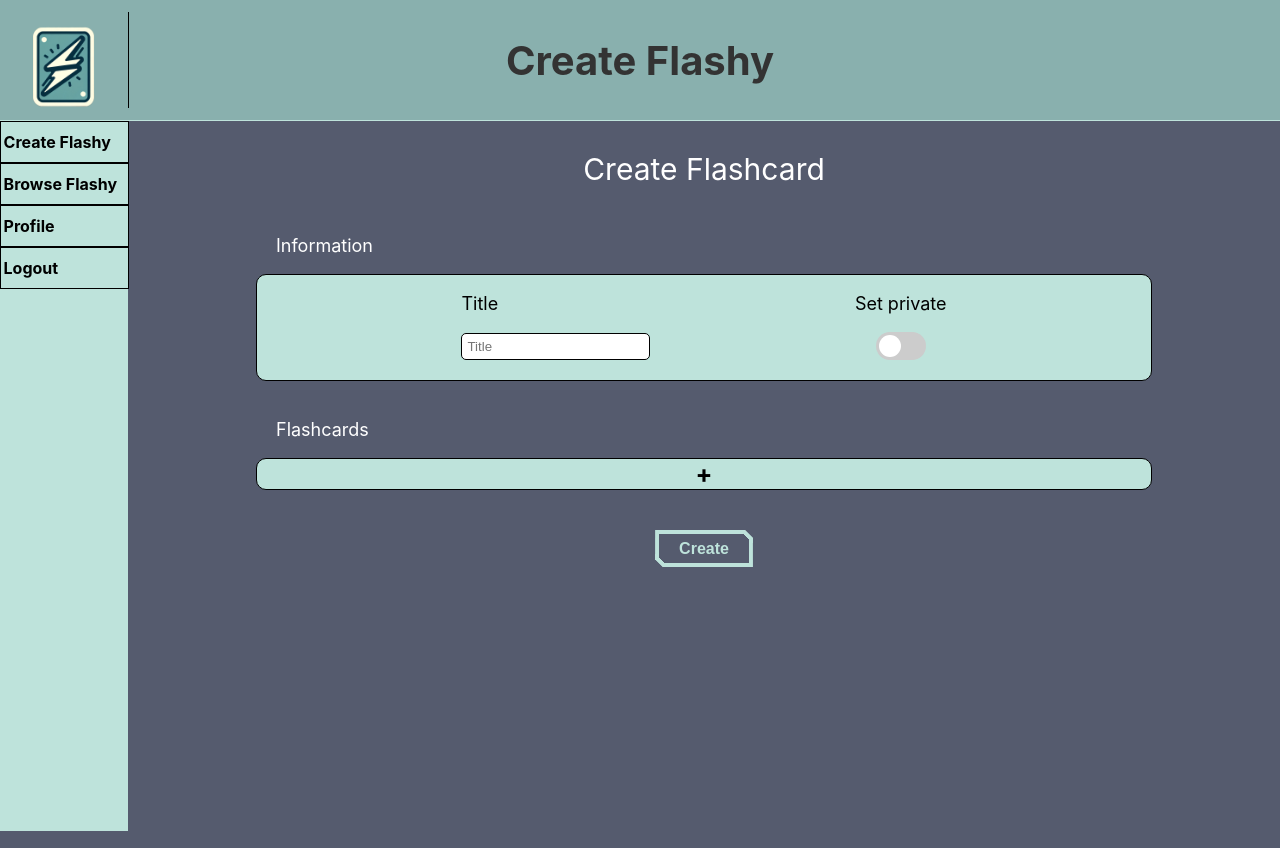
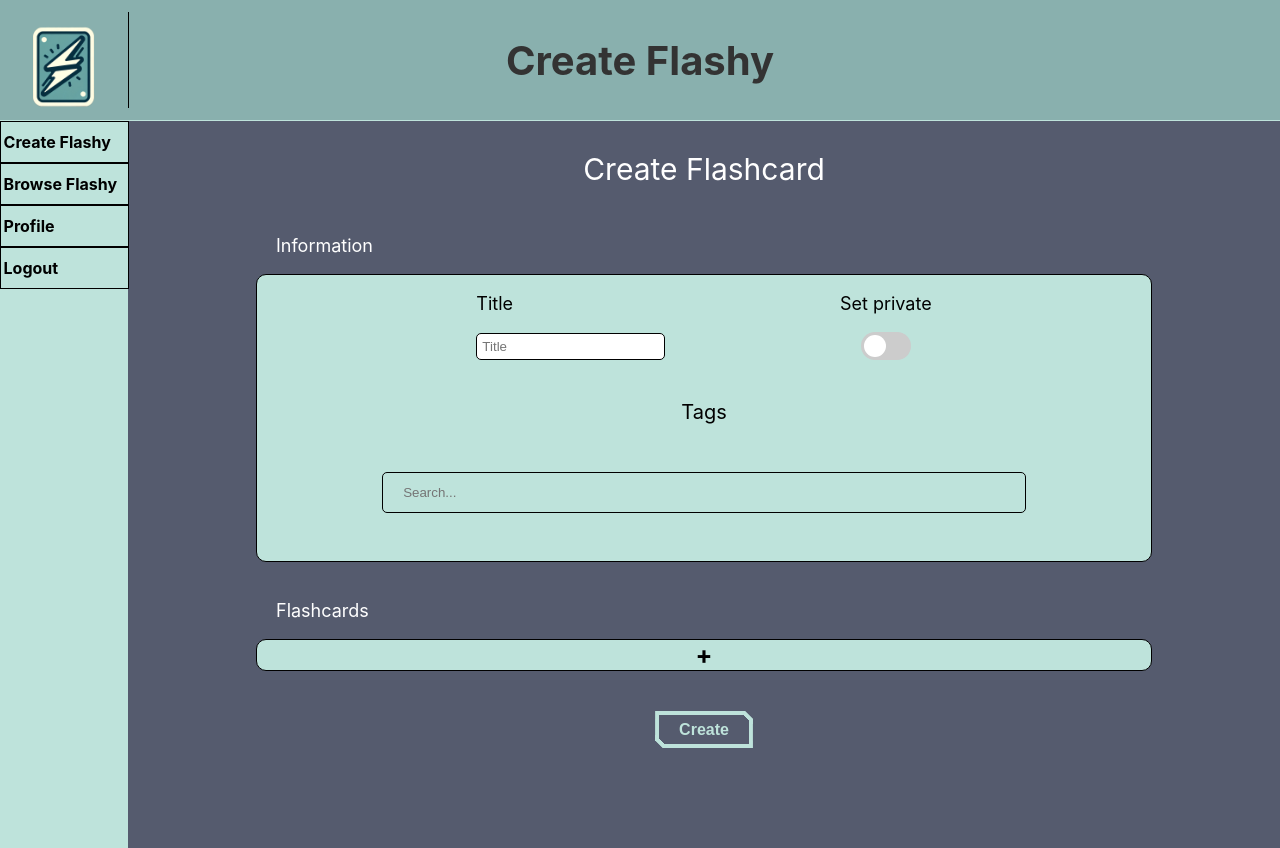
Before and after one commit to ThomasHWik/Flashy-frontend, a React (Create React App) app: page /createFlashy in a window 1280 px wide. Built offline with nearby package versions, Linux system fonts and the light colour scheme.

Commit message:
implementet tags in create and edit flashy

```diff
--- a/public/index.html
+++ b/public/index.html
@@ -15,7 +15,6 @@
       manifest.json provides metadata used when your web app is installed on a
       user's mobile device or desktop. See https://developers.google.com/web/fundamentals/web-app-manifest/
     -->
-    <link rel="manifest" href="%PUBLIC_URL%/manifest.json" />
     <!--
       Notice the use of %PUBLIC_URL% in the tags above.
       It will be replaced with the URL of the `public` folder during the build.
--- a/src/components/createFlashy.js
+++ b/src/components/createFlashy.js
@@ -2,6 +2,9 @@ import React, { useEffect } from 'react'
 import './css/edit.css'
 import { Checkbox } from "@mui/material";
 import Navbar from './navbar'
+import TagSearch from './misc/TagSearch'
+import { IoIosRemoveCircle } from "react-icons/io";
+
 
 function CreateFlashy() {
 
@@ -13,12 +16,22 @@ function CreateFlashy() {
 
     const [isPrivate, setIsPrivate] = React.useState(false);
 
+    const [tags, setTags] = React.useState([]);
+
 
     const uuid = new URLSearchParams(window.location.search).get("uuid");
 
     function handleIsPrivate(e) {
         setIsPrivate(e.target.checked);
 
+    }
+
+    function handleaddtag(tag) {
+        if (tags.indexOf(tag) !== -1) {
+            return;
+        } else {
+        setTags([...tags, tag]);
+        }
     }
 
     function setCardValue(question, answer, index) {
@@ -53,7 +66,7 @@ function CreateFlashy() {
         setDisableConfirm(true);
         let cards = [];
         questions.forEach((card) => {
-                cards.push({ question: card[0], answer: card[1]});
+            cards.push({ question: card[0], answer: card[1] });
         });
 
         const result = await fetch("http://localhost:8080/flashcard/create",
@@ -62,7 +75,7 @@ function CreateFlashy() {
                     "Authorization": "Bearer " + localStorage.getItem("flashyToken"),
                     "Content-Type": "application/json"
                 },
-                method: "POST", body: JSON.stringify({ name: name, cards: cards, isprivate: isPrivate ? 1 : 0 })
+                method: "POST", body: JSON.stringify({ name: name, cards: cards, tags: tags, isprivate: isPrivate ? 1 : 0 })
             }
         )
         const status = result.status;
@@ -88,6 +101,7 @@ function CreateFlashy() {
                     <p>Information</p>
                     <div className='editheadercontainer'>
                         <div>
+                            <div>
                                 <p>Title</p>
                                 <input className='titleInput' onChange={(e) => updateName(e)} placeholder='Title' value={name}></input>
                             </div>
@@ -99,7 +113,26 @@ function CreateFlashy() {
                                 </label>
                             </div>
                         </div>
+                        <p className='edit_tagheader'>Tags</p>
+                        <div className='edit_currenttags_container'>
+
+                            <div>
+                                {tags.map((tag) => {
+                                    return <div className='edit_chosentag' key={tag}>
+                                <IoIosRemoveCircle className='edit_removetagicon' color='#bb1818' onClick={() => setTags([...tags.filter(x => x !== tag)])} /> <span>{tag}</span>
                                     </div>
+                                })}
+                            </div>
+                        </div>
+                        <div className='edit_searchtag_container'>
+                            <TagSearch onaddtag={handleaddtag} />
+                        </div>
+                    </div>
+
+
+                </div>
+
+
 
                 <div className='editsectioncontainer'>
                     <p>Flashcards</p>
--- a/src/components/css/edit.css
+++ b/src/components/css/edit.css
@@ -154,14 +154,25 @@ button:active {
     font-size: 20px;
 }
 
-.editheadercontainer{
+.editheadercontainer {
+    background-color: #BEE3DB;
     border: .5px solid;
+    flex-direction: row;
+
+
+
+}
+
+.editheadercontainer>div{
     display: flex;
-    flex-direction: row;
     justify-content: space-evenly;
+
+
     background-color: #BEE3DB;
+    width: 90%;
+    margin-left: 5%;
 }
-.editheadercontainer div {
+.editheadercontainer>div div {
 
 
     display: flex;
@@ -345,3 +356,60 @@ input:checked + .slider:before {
     -ms-transform: translateX(21px);
     transform: translateX(21px);
 }
+
+.editheadercontainer {
+    text-align: center;
+
+
+}
+
+
+.edit_tagheader {
+    font-size: 20px;
+}
+
+.edit_currenttags_container {
+    display: flex;
+}
+
+.edit_chosentag {
+    margin: 10px;
+    padding: 10px;
+    border-radius: 10px;
+    background-color: #BEE3DB;
+}
+
+.edit_chosentag {
+    display: flex;
+    flex-direction: row !important;
+    justify-content: center;
+    align-items: center;
+
+    background-color: turquoise ;
+    width: fit-content;
+    padding: 4px !important;
+}
+
+.edit_chosentag > .edit_removetagicon:hover {
+    cursor: pointer;
+
+}
+
+
+.edit_chosentag > span {
+    margin: 5px;
+    padding: 0;
+
+}
+
+.edit_currenttags_container > div {
+    display: flex;
+    flex-direction: row !important;
+    flex-wrap: wrap;
+}
+
+
+.edit_searchtag_container > div {
+    width: 80%;
+
+}
--- /dev/null
+++ b/src/components/css/tagsearch.css
@@ -0,0 +1,46 @@
+.tagsearch_container {
+  display: flex;
+  flex-direction: column;
+  width: 100%;
+
+
+}
+
+.tagsearch_search input {
+    border: .5px solid !important;
+}
+
+.tagsearch_searchresult {
+    display: flex;
+    justify-content: center;
+    align-items: center;
+    border-radius: 10px;
+
+    background-color: turquoise;
+    margin: 10px;
+    width: fit-content;
+    padding: 4px;
+    font-weight: 700;
+}
+
+.tagsearch_searchresult:hover {
+    background-color: #00b3b3;
+    cursor: pointer;
+}
+
+.tagsearch_searchresult:active {
+    background-color: #008080;
+}
+
+.tagsearch_resultcontainer {
+    display: flex;
+    width: 100%;
+
+    align-items: center;
+    justify-content: center;
+    flex-wrap: wrap;
+}
+
+.tagsearch_resultcontainer {
+    flex-direction: row !important;
+}
--- a/src/components/edit.js
+++ b/src/components/edit.js
@@ -1,7 +1,9 @@
 import React, { useEffect } from 'react'
 import './css/edit.css'
-import { Checkbox, ToggleButton } from "@mui/material";
 import Navbar from './navbar'
+import TagSearch from './misc/TagSearch'
+import { IoIosRemoveCircle } from "react-icons/io";
+import './css/tagsearch.css';
 
 function Edit() {
 
@@ -16,12 +18,24 @@ function Edit() {
 
     const [disableConfirm, setDisableConfirm] = React.useState(false);
 
+    const [tags, setTags] = React.useState([]);
+
+
+
     const [username, setUsername] = React.useState("");
 
     const [isPrivate, setIsPrivate] = React.useState(false);
 
 
     const uuid = new URLSearchParams(window.location.search).get("uuid");
+
+    function handleaddtag(tag) {
+        if (tags.indexOf(tag) !== -1) {
+            return;
+        } else {
+            setTags([...tags, tag]);
+        }
+    }
 
     function handleIsPrivate(e) {
         setIsPrivate(e.target.checked);
@@ -78,9 +92,11 @@ function Edit() {
             deck.cards.forEach((card) => {
                 cards.push([card.question, card.answer]);
             });
+            console.log(deck);
             setQuestions(cards);
             setInitialDeck(deck);
             setIsPrivate(deck.isprivate);
+            setTags(deck.tags);
 
         } else {
             alert("Failed to fetch flashcard / You are not authorized to edit this flashcard.");
@@ -93,7 +109,7 @@ function Edit() {
         setDisableConfirm(true);
         let cards = [];
         questions.forEach((card) => {
-                cards.push({ question: card[0], answer: card[1]});
+            cards.push({ question: card[0], answer: card[1] });
         });
 
         const result = await fetch("http://localhost:8080/flashcard/edit",
@@ -102,7 +118,7 @@ function Edit() {
                     "Authorization": "Bearer " + localStorage.getItem("flashyToken"),
                     "Content-Type": "application/json"
                 },
-                method: "PUT", body: JSON.stringify({ name: name, cards: cards, isprivate: isPrivate ? 1 : 0, uuid: initialDeck.uuid })
+                method: "PUT", body: JSON.stringify({ name: name, cards: cards, isprivate: isPrivate ? 1 : 0, uuid: initialDeck.uuid, tags: tags })
             }
         )
         const status = result.status;
@@ -133,6 +149,7 @@ function Edit() {
                     <p>Information</p>
                     <div className='editheadercontainer'>
                         <div>
+                        <div>
                             <p>Title</p>
                             <input onChange={(e) => updateName(e)} placeholder='Title' value={name}></input>
                         </div>
@@ -148,7 +165,23 @@ function Edit() {
                         }
 
                     </div>
+                    <p className='edit_tagheader'>Tags</p>
+                    <div className='edit_currenttags_container'>
+
+                        <div>
+                            {tags.map((tag) => {
+                                return <div className='edit_chosentag' key={tag}>
+                                    <IoIosRemoveCircle className='edit_removetagicon' color='#bb1818' onClick={() => setTags([...tags.filter(x => x !== tag)])} /> <span>{tag}</span>
                                 </div>
+                            })}
+                        </div>
+                    </div>
+                    <div className='edit_searchtag_container'>
+                        <TagSearch onaddtag={handleaddtag} />
+                    </div>
+                </div>
+            </div>
+
             <div className='editsectioncontainer'>
                 <p>Flashcards</p>
                 <div className='editboxescontainer'>
--- /dev/null
+++ b/src/components/misc/TagSearch.js
@@ -0,0 +1,68 @@
+
+import React, { useEffect, useState } from 'react';
+import '../css/tagsearch.css';
+
+const TagSearch = (props) => {
+
+    const [searchresults, setSearchResults] = useState([]);
+
+    const [searchinput, setSearchInput] = useState("");
+
+
+    const fetchTags = async () => {
+        if (searchinput.length < 1) {
+            setSearchResults([]);
+            return;
+        }
+        const response = await fetch("http://localhost:8080/tag/search/" + searchinput, {
+            headers: {
+                "Content-Type": "application/json",
+            },
+            method: "GET"
+        });
+
+        if (response.status === 200) {
+            const tags = await response.json();
+
+            setSearchResults(tags);
+        } else {
+            setSearchResults([]);
+        }
+    }
+
+    const handleSearchInput = (e) => {
+        setSearchInput(e.target.value);
+    }
+
+    useEffect(() => {
+        fetchTags();
+    }, [searchinput]);
+
+    const handleTagClick = (value) => {
+        props.onaddtag(value);
+        setSearchInput("");
+    }
+
+
+
+
+    return (
+        <div className='tagsearch_search'>
+            <input type="text" id="tag" placeholder="Search..." value={searchinput} onInput={(e) => handleSearchInput(e)} />
+            <div className='tagsearch_resultcontainer'>
+                    {searchinput.length > 0 && searchresults.indexOf(searchinput.toLowerCase()) === -1? <span className='tagsearch_searchresult' onClick={() => handleTagClick(searchinput.toLowerCase())}  key={searchinput + "_"}>{searchinput.toLowerCase()}</span> : null}
+                {searchresults.map((tag) => {
+                    return (
+                        <span onClick={() => handleTagClick(tag)}  className='tagsearch_searchresult' key={tag}>
+                            {tag}
+                        </span>
+                    );
+                })}
+            </div>
+        </div>
+    )
+};
+
+
+
+export default TagSearch;
```
Also changed, not shown: src/components/css/createFlashy.css (line endings or trailing spaces). Lines whose indentation alone changed are shown as unchanged.
